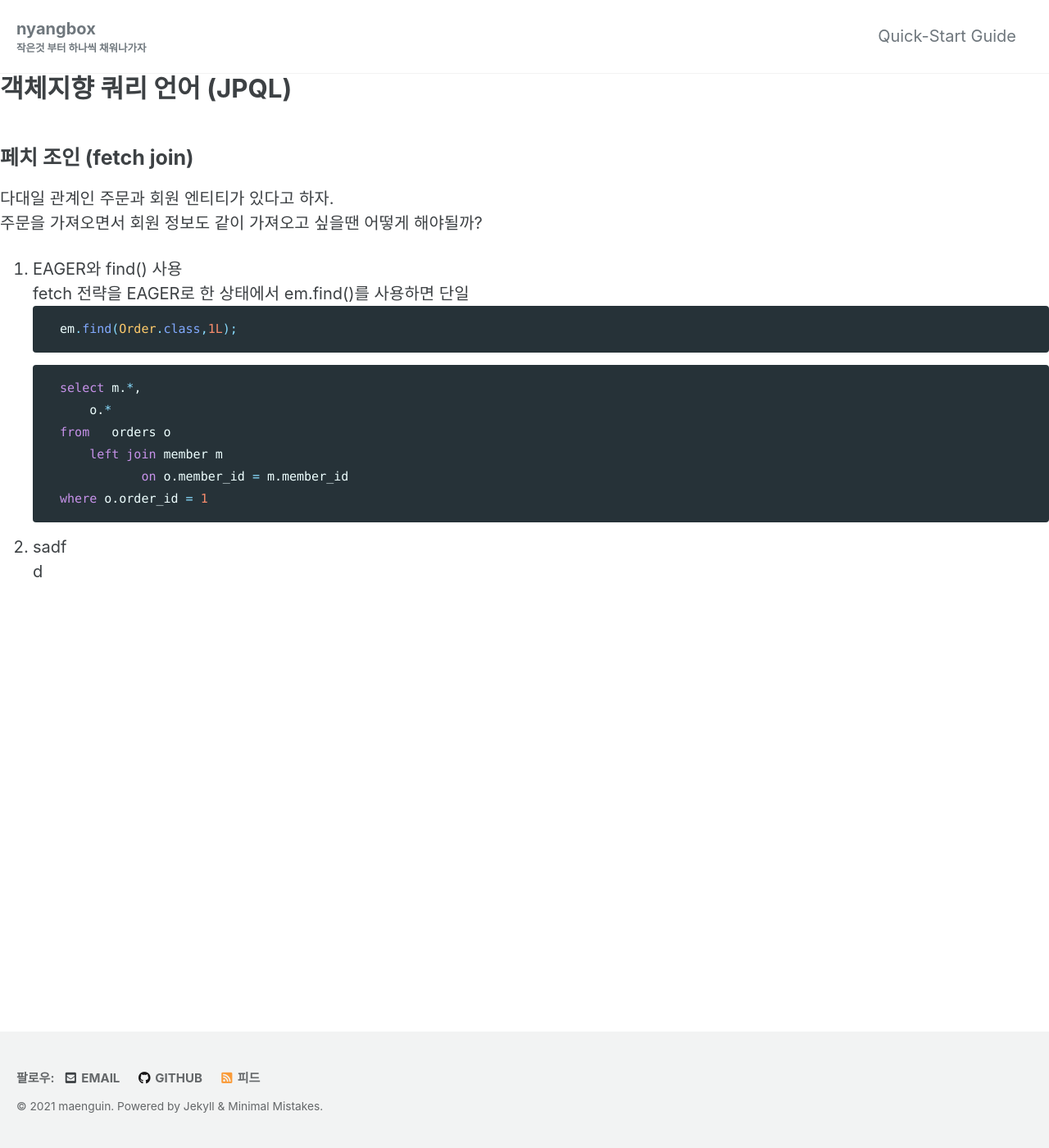
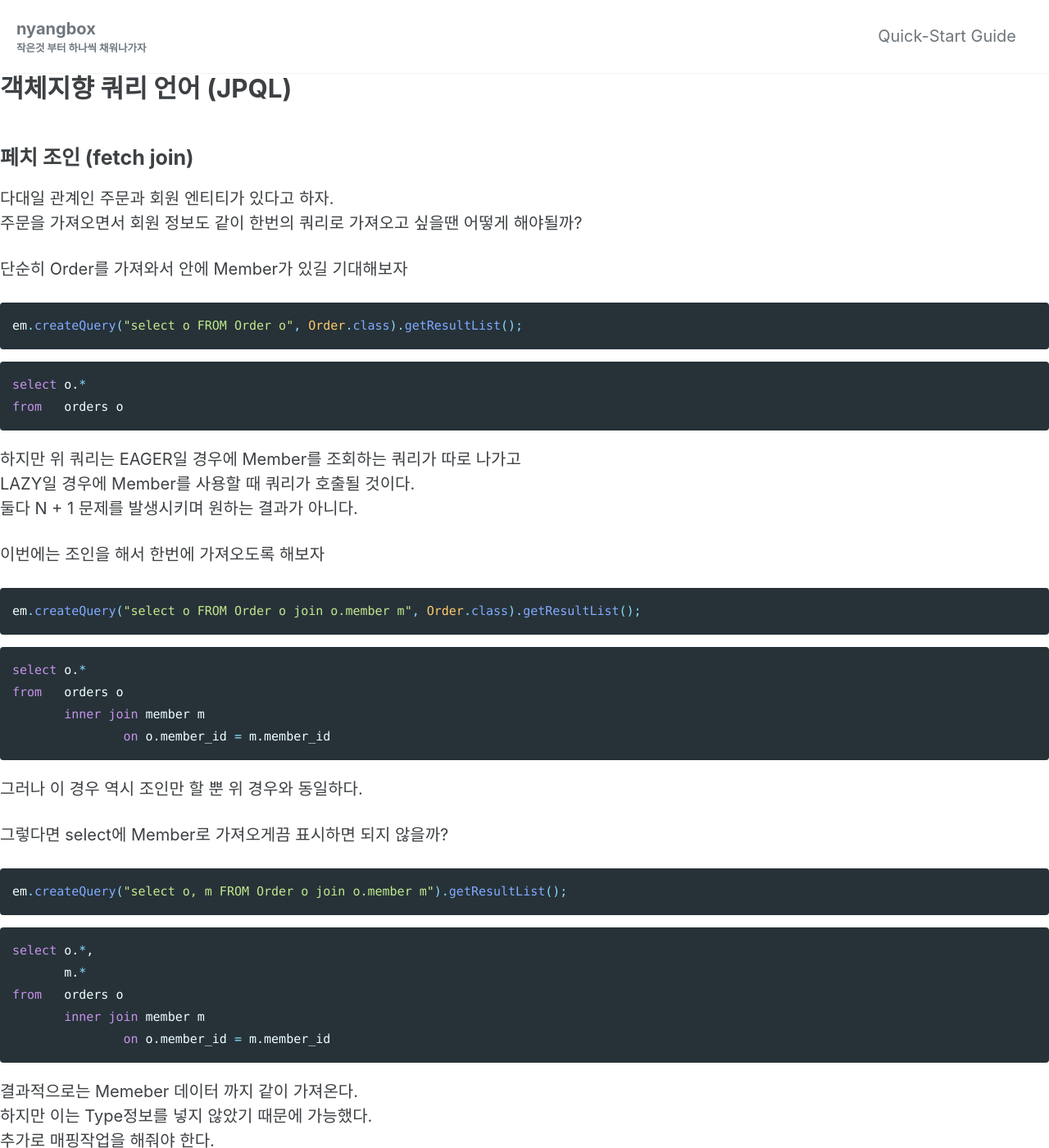
Before and after one commit to maenguin/maenguin.github.io, a Jekyll site: the page built from private/2021-01-20-jpa-jpql.md, in a window 1280 px wide and 1400 px high. Shown: the whole window at 82% size. Built offline with Jekyll 4.4.1, drawn with Linux system fonts in a browser that asks for light colours; cached includes are drawn as plain includes; our own code applies the rules of GitHub Pages for plain Markdown files; some of the changed text lies outside the part shown.

Commit message:
Update 2021-01-20-jpa-jpql.md

````diff
--- a/private/2021-01-20-jpa-jpql.md
+++ b/private/2021-01-20-jpa-jpql.md
@@ -2,10 +2,53 @@
 
 ## 페치 조인 (fetch join)
 다대일 관계인 주문과 회원 엔티티가 있다고 하자.
-주문을 가져오면서 회원 정보도 같이 가져오고 싶을땐 어떻게 해야될까?
+주문을 가져오면서 회원 정보도 같이 한번의 쿼리로 가져오고 싶을땐 어떻게 해야될까?
+
+단순히 Order를 가져와서 안에 Member가 있길 기대해보자
+```java
+em.createQuery("select o FROM Order o", Order.class).getResultList();
+```
+```sql
+select o.*
+from   orders o
+```
+하지만 위 쿼리는 EAGER일 경우에 Member를 조회하는 쿼리가 따로 나가고
+LAZY일 경우에 Member를 사용할 때 쿼리가 호출될 것이다.
+둘다 N + 1 문제를 발생시키며 원하는 결과가 아니다.
+
+이번에는 조인을 해서 한번에 가져오도록 해보자
+```java
+em.createQuery("select o FROM Order o join o.member m", Order.class).getResultList();
+```
+```sql
+select o.*
+from   orders o
+       inner join member m
+               on o.member_id = m.member_id
+```
+그러나 이 경우 역시 조인만 할 뿐 위 경우와 동일하다.
+
+그렇다면 select에  Member로 가져오게끔 표시하면 되지 않을까?
+```java
+em.createQuery("select o, m FROM Order o join o.member m").getResultList();
+```
+```sql
+select o.*,
+       m.*
+from   orders o
+       inner join member m
+               on o.member_id = m.member_id
+```
+결과적으로는 Memeber 데이터 까지 같이 가져온다.
+하지만 이는 Type정보를 넣지 않았기 때문에 가능했다.
+추가로 매핑작업을 해줘야 한다.
+
+그렇다면 어떻게 해야하는가!
+여기 두가지 방법이 있다.
 
 1. EAGER와 find() 사용
-  fetch 전략을 EAGER로 한 상태에서 em.find()를 사용하면 단일
+  fetch 전략을 EAGER로 한 상태에서 em.find()를 사용하면 단일 엔티티에 대하여 한번에 연관된 엔티티까지 가져올 수 있다.
+  하지만 EAGER를 사용해야되고 단일 조회만 가능하다.
   ```java
   em.find(Order.class,1L);
   ```
@@ -17,5 +60,15 @@
                 on o.member_id = m.member_id
   where o.order_id = 1
   ```
-2. sadf
-d
+2. fetch join 사용
+  JPQL에서는 fetch join이란것을 지원한다.
+  ```java
+  em.createQuery("select o FROM Order o join fetch o.member m", Order.class).getResultList();
+  ```
+  ```sql
+  select m.*,
+         o.*
+  from   orders o
+         left join member m
+                on o.member_id = m.member_id
+  ```
````
